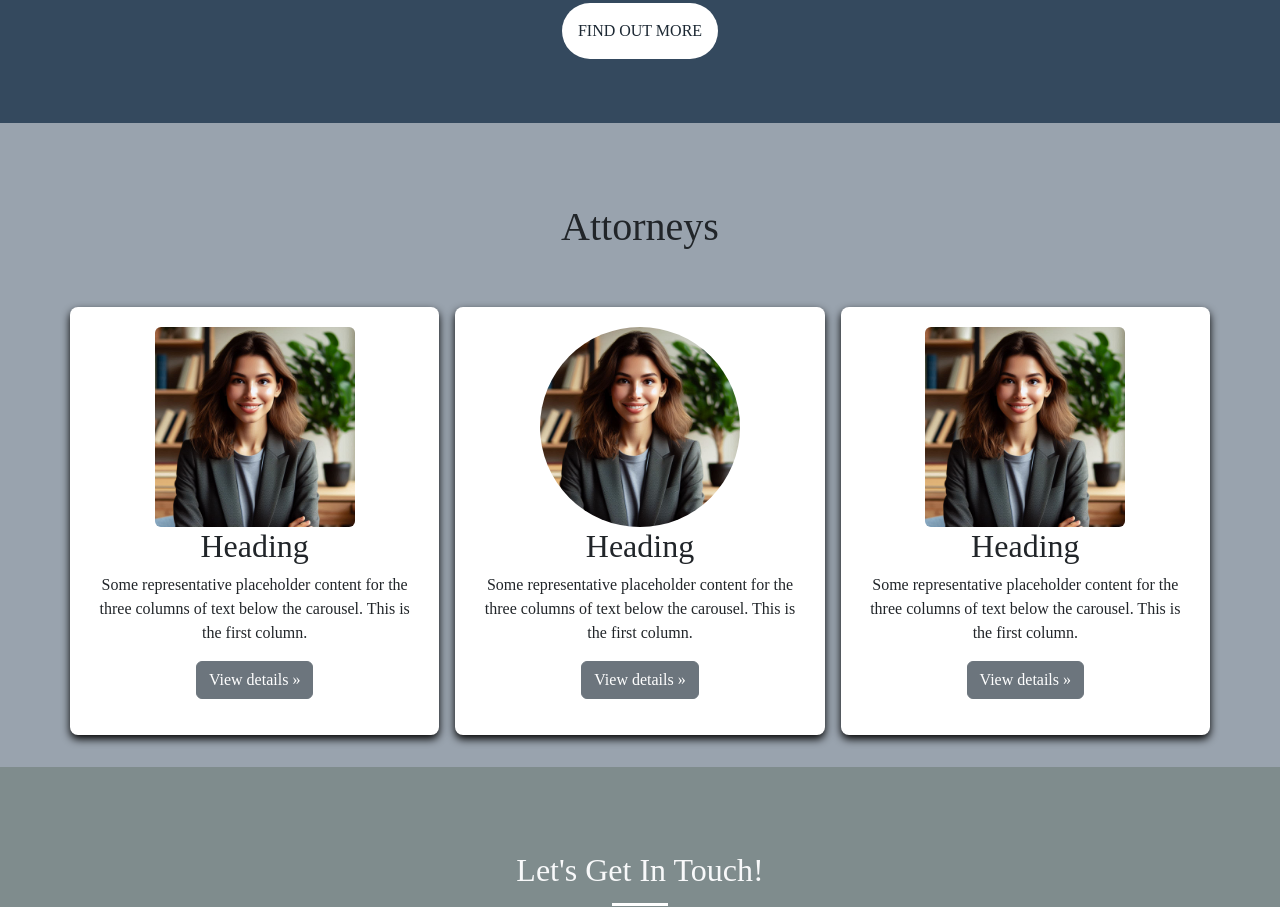
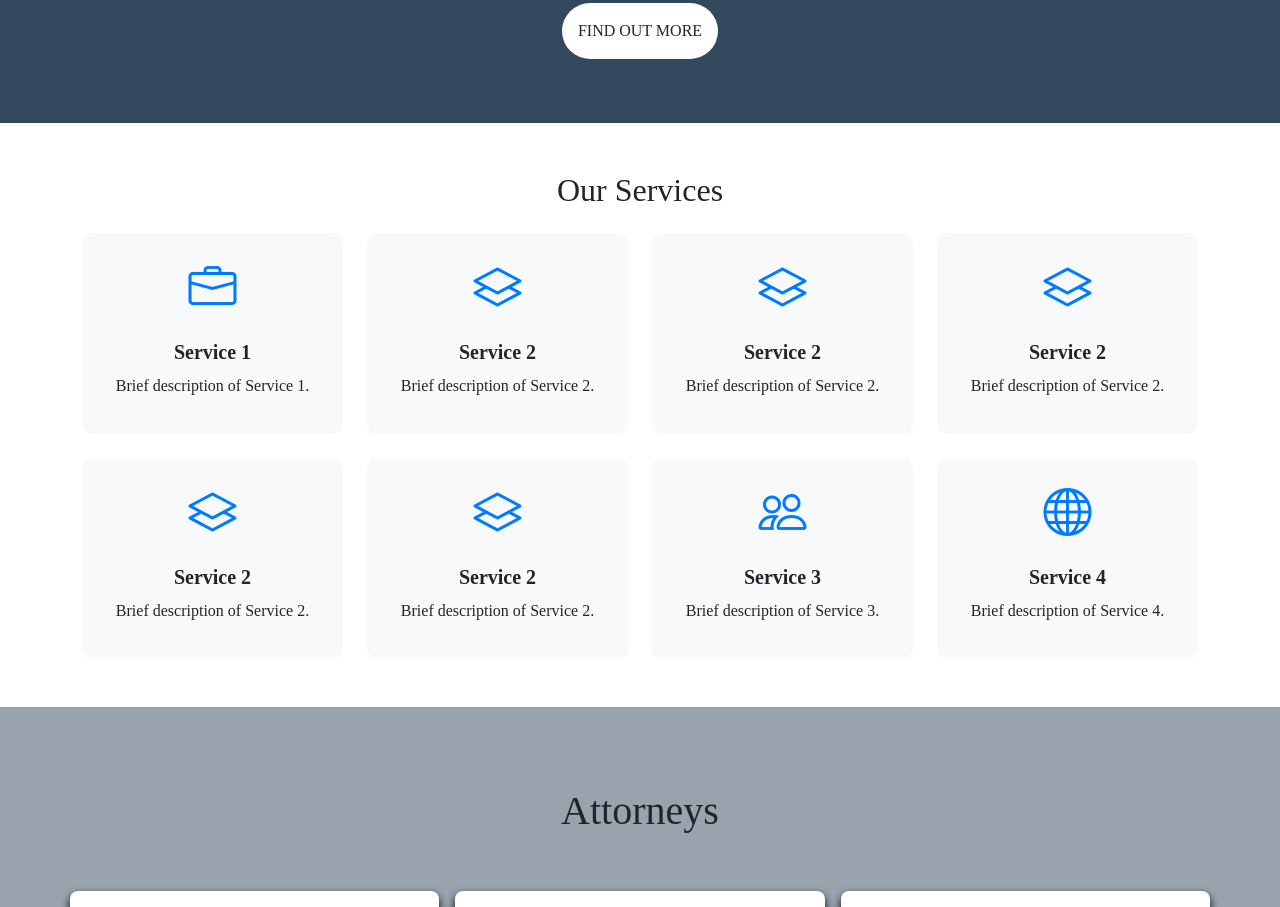
Before and after one commit to Manishh444/ManishLabs.ltd, a plain HTML site: page index.html in a window 1280 px wide. Shown: the part 1017-1924 px from the top of the page. Drawn offline with nearby package versions, Linux system fonts and the light colour scheme.

Commit message:
service section added

```diff
--- a/assests/css/styles.css
+++ b/assests/css/styles.css
@@ -368,7 +368,32 @@ opacity: 0.5;
 .Service-section .content p {
   color: rgb(255, 255, 255);
 }
+/* ------------new service section style */
 
+ .service-card {
+        transition: transform 0.3s ease, box-shadow 0.3s ease;
+        border-radius: 10px;
+        overflow: hidden;
+        padding: 20px;
+        text-align: center;
+        background-color: #f8f9fa;
+      }
+
+      .service-card:hover {
+        transform: scale(1.05);
+        box-shadow: 0 4px 8px rgba(0, 0, 0, 0.15);
+      }
+
+      .service-icon {
+        font-size: 3rem;
+        color: #007bff;
+        margin-bottom: 15px;
+      }
+
+      .service-title {
+        font-weight: 600;
+        margin-bottom: 10px;
+      }
 /* ---------------portfolio--------------- */
 .portfolio {
   /* padding-top: 80px; */
--- a/index.html
+++ b/index.html
@@ -25,7 +25,9 @@
 
     <header>
       <!-- add py-md-3 to below line to increase padding top & bottom -->
-      <nav id="navbar" class="navbar nav-layer navbar-expand-lg navbar-light px-md-5">
+      <nav
+        id="navbar"
+        class="navbar nav-layer navbar-expand-lg navbar-light px-md-5">
         <div class="container-fluid">
           <!-- navbar-brand add this class to below anchor tag for padding -->
           <a class="text-white" href="#home">
@@ -42,7 +44,7 @@
             aria-label="Toggle navigation">
             <span class="fa fa-bars text-light"></span>
           </button>
-          <div class="collapse navbar-collapse " id="navbarSupportedContent">
+          <div class="collapse navbar-collapse" id="navbarSupportedContent">
             <ul class="navbar-nav ms-auto mb-2 mb-lg-0">
               <li class="nav-item px-4 py-2">
                 <a href="#home">Home</a>
@@ -51,7 +53,7 @@
                 <a href="#about">About</a>
               </li>
               <li class="nav-item px-4 py-2">
-                <a href="#Service">Services</a>
+                <a href="#service">Services</a>
               </li>
               <li class="nav-item px-4 py-2">
                 <a href="#portfolio">Portfolio</a>
@@ -65,11 +67,9 @@
       </nav>
     </header>
 
-
     <!----------------------------------- Main Section  -->
 
     <main>
-
       <!-- ---------------------------- Home Section-->
 
       <!-- <section class="home" id="home">
@@ -94,41 +94,51 @@
       </section> -->
       <!-- bewlo is my currect code of hero section -->
 
-  <section id="home" class="hero-section position-relative  pt-lg-5 pt-6 mb-2">
+      <section
+        id="home"
+        class="hero-section position-relative pt-lg-5 pt-6 mb-2">
         <div class="container">
-            <div class="row align-items-around ">
+          <div class="row align-items-around">
             <!-- Image Column -->
-                <div class=" d-md-block d-sm-none col-12 col-md-6 h-100 rounded ">
-                    <img src="./assests/img/BG_About.png" alt="Law firm team" class="hero-image">
+            <div class="d-md-block d-sm-none col-12 col-md-6 h-100 rounded">
+              <img
+                src="./assests/img/BG_About.png"
+                alt="Law firm team"
+                class="hero-image" />
             </div>
             <!-- Text Column -->
             <div class="col-12 col-md-6 text-column mt-4 mb-4 mb-md-0">
-                    <h1 class=" h1-text display-4 fw-bold mb-4">Solution beyond conventional Innovating Legal Practices</h1>
-                    <p class="lead mb-4">Your Business. Our Expertise. Unwavering Protection</p>
-                    <div class="d-flex  flex-column flex-sm-row gap-3 gap-lg-5">
+              <h1 class="h1-text display-4 fw-bold mb-4">
+                Solution beyond conventional Innovating Legal Practices
+              </h1>
+              <p class="lead mb-4">
+                Your Business. Our Expertise. Unwavering Protection
+              </p>
+              <div class="d-flex flex-column flex-sm-row gap-3 gap-lg-5">
                 <a href="#contact">
-                        <button class="btn btn-lg primary-btn px-3 py-1">Book Consultation</button>
+                  <button class="btn btn-lg primary-btn px-3 py-1">
+                    Book Consultation
+                  </button>
                 </a>
                 <a href="#about">
-                        <button class="btn btn-lg secondary-btn px-4 py-1">Learn More</button>
+                  <button class="btn btn-lg secondary-btn px-4 py-1">
+                    Learn More
+                  </button>
                 </a>
               </div>
             </div>
-
-
           </div>
         </div>
       </section>
 
       <!-- bewlo is my currect code of hero section -->
 
-
       <!-- -------------------------------About Section --------------------------- -->
 
       <section class="container-fluid about-section" id="about">
         <div class="container about-layer pt-3 pb-3 w-100 h-100">
           <div class="about-text text-center pt-5 pb-5">
-            <h2> Law Serve & Partners.</h2>
+            <h2>Law Serve & Partners.</h2>
             <p class="pt-4 pb-4 fs-5">
               At [Law & Partners], we are committed to providing exceptional
               legal services with a focus on personalized attention and
@@ -160,18 +170,100 @@
         </div>
       </section>
 
+      <!-- -------------------------------------------service section--------------------------- -->
 
+      <div id="service" class="container py-5">
+        <h2 class="text-center mb-4">Our Services</h2>
+        <div class="row row-cols-1 row-cols-md-4 g-4">
+          <!-- Service Card Start -->
+          <div class="col">
+            <div class="service-card">
+              <div class="service-icon">
+                <i class="bi bi-briefcase"></i>
+                <!-- Replace with desired icon -->
+              </div>
+              <h5 class="service-title">Service 1</h5>
+              <p class="service-description">Brief description of Service 1.</p>
+            </div>
+          </div>
+          <!-- Repeat this column div for each service -->
+          <div class="col">
+            <div class="service-card">
+              <div class="service-icon">
+                <i class="bi bi-layers"></i>
+              </div>
+              <h5 class="service-title">Service 2</h5>
+              <p class="service-description">Brief description of Service 2.</p>
+            </div>
+          </div>
+          <div class="col">
+            <div class="service-card">
+              <div class="service-icon">
+                <i class="bi bi-layers"></i>
+              </div>
+              <h5 class="service-title">Service 2</h5>
+              <p class="service-description">Brief description of Service 2.</p>
+            </div>
+          </div>
+          <div class="col">
+            <div class="service-card">
+              <div class="service-icon">
+                <i class="bi bi-layers"></i>
+              </div>
+              <h5 class="service-title">Service 2</h5>
+              <p class="service-description">Brief description of Service 2.</p>
+            </div>
+          </div>
+          <div class="col">
+            <div class="service-card">
+              <div class="service-icon">
+                <i class="bi bi-layers"></i>
+              </div>
+              <h5 class="service-title">Service 2</h5>
+              <p class="service-description">Brief description of Service 2.</p>
+            </div>
+          </div>
+          <div class="col">
+            <div class="service-card">
+              <div class="service-icon">
+                <i class="bi bi-layers"></i>
+              </div>
+              <h5 class="service-title">Service 2</h5>
+              <p class="service-description">Brief description of Service 2.</p>
+            </div>
+          </div>
+          <div class="col">
+            <div class="service-card">
+              <div class="service-icon">
+                <i class="bi bi-people"></i>
+              </div>
+              <h5 class="service-title">Service 3</h5>
+              <p class="service-description">Brief description of Service 3.</p>
+            </div>
+          </div>
+          <div class="col">
+            <div class="service-card">
+              <div class="service-icon">
+                <i class="bi bi-globe"></i>
+              </div>
+              <h5 class="service-title">Service 4</h5>
+              <p class="service-description">Brief description of Service 4.</p>
+            </div>
+          </div>
+          <!-- Repeat for more services as needed -->
+        </div>
+      </div>
       <!-- ----------------------------------Portfolio Section -->
 
       <!-- NEW PORTFOLIO SECTION START -->
-      <div class="Portfolio-section py-2 " id="portfolio">
+      <div class="Portfolio-section py-2" id="portfolio">
         <div class="container marketing py-4">
           <h1 class="text-center text-ligt py-5 fs-1">Attorneys</h1>
           <!-- Three columns of text below the carousel -->
           <div class="row gap-3">
-
             <!-- /.col-lg-4 -->
-            <div class="col-lg d-flex flex-column align-items-center text-center portfolio-card">
+            <div
+              class="col-lg d-flex flex-column align-items-center text-center portfolio-card">
               <!-- <svg class="bd-placeholder-img rounded-circle" width="140" height="140" xmlns="http://www.w3.org/2000/svg" role="img" aria-label="Placeholder" preserveAspectRatio="xMidYMid slice" focusable="false"><title>Placeholder</title><rect width="100%" height="100%" fill="var(--bs-secondary-color)"/></svg> -->
               <img
                 class="bd-placeholder-img rounded"
@@ -192,7 +284,8 @@
 
             <!-- /.col-lg-4 -->
 
-          <div class="col-lg d-flex flex-column align-items-center text-center portfolio-card">
+            <div
+              class="col-lg d-flex flex-column align-items-center text-center portfolio-card">
               <!-- <svg class="bd-placeholder-img rounded-circle" width="140" height="140" xmlns="http://www.w3.org/2000/svg" role="img" aria-label="Placeholder" preserveAspectRatio="xMidYMid slice" focusable="false"><title>Placeholder</title><rect width="100%" height="100%" fill="var(--bs-secondary-color)"/></svg> -->
               <img
                 class="bd-placeholder-img rounded-circle"
@@ -211,7 +304,8 @@
               </p>
             </div>
 
-          <div class="col-lg d-flex flex-column align-items-center text-center portfolio-card ">
+            <div
+              class="col-lg d-flex flex-column align-items-center text-center portfolio-card">
               <!-- <svg class="bd-placeholder-img rounded-circle" width="140" height="140" xmlns="http://www.w3.org/2000/svg" role="img" aria-label="Placeholder" preserveAspectRatio="xMidYMid slice" focusable="false"><title>Placeholder</title><rect width="100%" height="100%" fill="var(--bs-secondary-color)"/></svg> -->
               <img
                 class="bd-placeholder-img rounded"
@@ -300,18 +394,16 @@
 
         <!-- Right -->
         <div>
-          <a
-            href="https://www.facebook.com/"
-            class="me-4 link-secondary">
+          <a href="https://www.facebook.com/" class="me-4 link-secondary">
             <i class="fab fa-facebook-f"></i>
           </a>
-          <a href="https://wa.me/+917892662572?text=Hi welcome to law serve
-" class="me-4 link-secondary">
+          <a
+            href="https://wa.me/+917892662572?text=Hi welcome to law serve
+"
+            class="me-4 link-secondary">
             <i class="fa-brands fa-whatsapp"></i>
           </a>
-          <a
-            href="https://instagram.com/"
-            class="me-4 link-secondary">
+          <a href="https://instagram.com/" class="me-4 link-secondary">
             <i class="fab fa-instagram"></i>
           </a>
           <a href="" class="me-4 link-secondary">
@@ -325,15 +417,18 @@
         <!-- Right -->
       </section>
       <!-- Address  -->
-       <div class="d-flex flex-column justify-content-center align-items-center text-center address pt-3">
+      <div
+        class="d-flex flex-column justify-content-center align-items-center text-center address pt-3">
         <div>
           <address id="registered">
-            Registered Address : C-2462, 18/87, Sector 18, Indiranagar, Lucknow, Uttar Pradesh - 226016<br>
+            Registered Address : C-2462, 18/87, Sector 18, Indiranagar, Lucknow,
+            Uttar Pradesh - 226016<br />
           </address>
         </div>
         <div>
           <address id="corporate">
-            Corporate Address : 447, 9th main, 5th Cross, Vivek Nagar, Bengaluru - 560047
+            Corporate Address : 447, 9th main, 5th Cross, Vivek Nagar, Bengaluru
+            - 560047
           </address>
         </div>
       </div>
@@ -341,9 +436,7 @@
       <!-- Copyright -->
       <div class="text-center p-4">
         © 2024 Copyright:
-        <a class="text-reset fw-bold" href="#"
-          >Law Serve & Partners</a
-        >
+        <a class="text-reset fw-bold" href="#">Law Serve & Partners</a>
       </div>
     </footer>
 
@@ -351,6 +444,12 @@
       src="https://cdn.jsdelivr.net/npm/bootstrap@5.3.3/dist/js/bootstrap.bundle.min.js"
       integrity="sha384-YvpcrYf0tY3lHB60NNkmXc5s9fDVZLESaAA55NDzOxhy9GkcIdslK1eN7N6jIeHz"
       crossorigin="anonymous"></script>
+    <!-- Bootstrap Icons -->
+    <link
+      rel="stylesheet"
+      href="https://cdn.jsdelivr.net/npm/bootstrap-icons/font/bootstrap-icons.css" />
+    <script src="https://cdn.jsdelivr.net/npm/@popperjs/core@2.11.6/dist/umd/popper.min.js"></script>
+    <script src="https://cdn.jsdelivr.net/npm/bootstrap@5.3.0/dist/js/bootstrap.min.js"></script>
 
     <script src="./assests/js/main.js"></script>
   </body>
```
Lines whose indentation alone changed are shown as unchanged.
